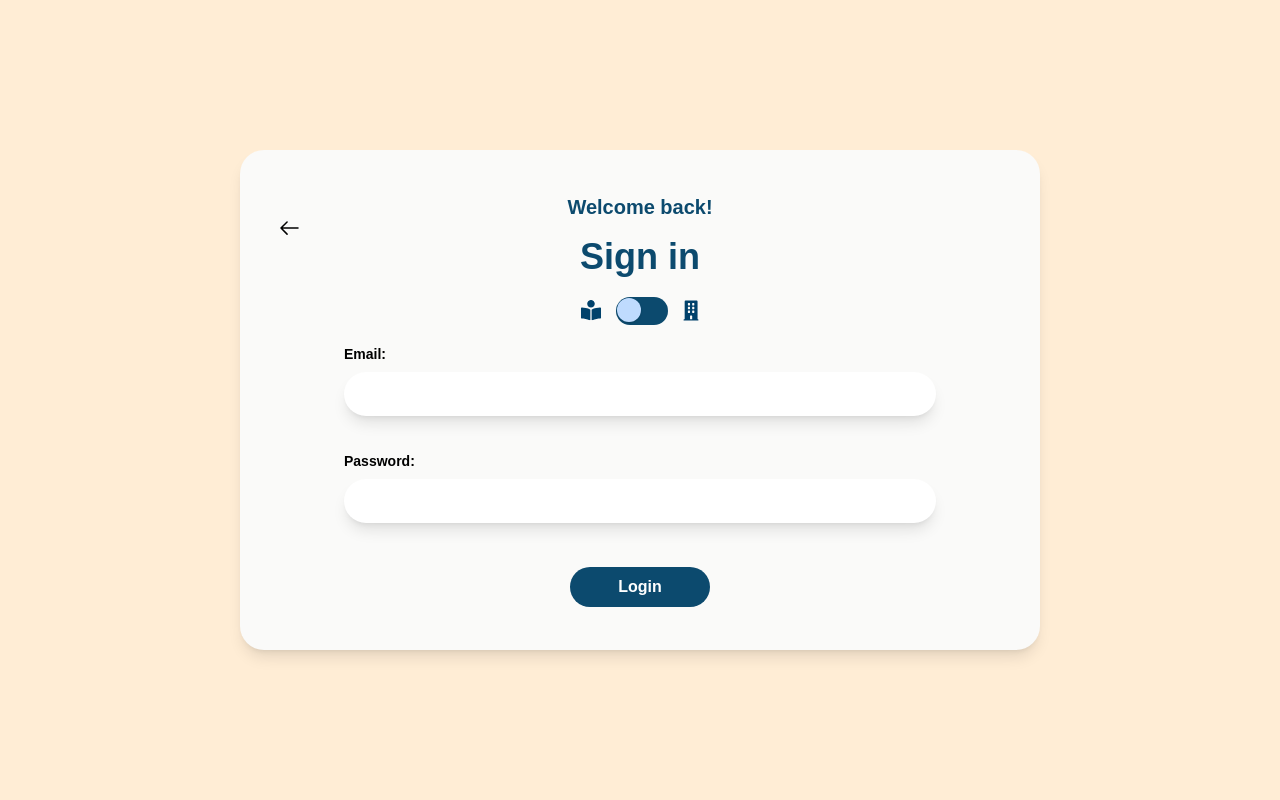
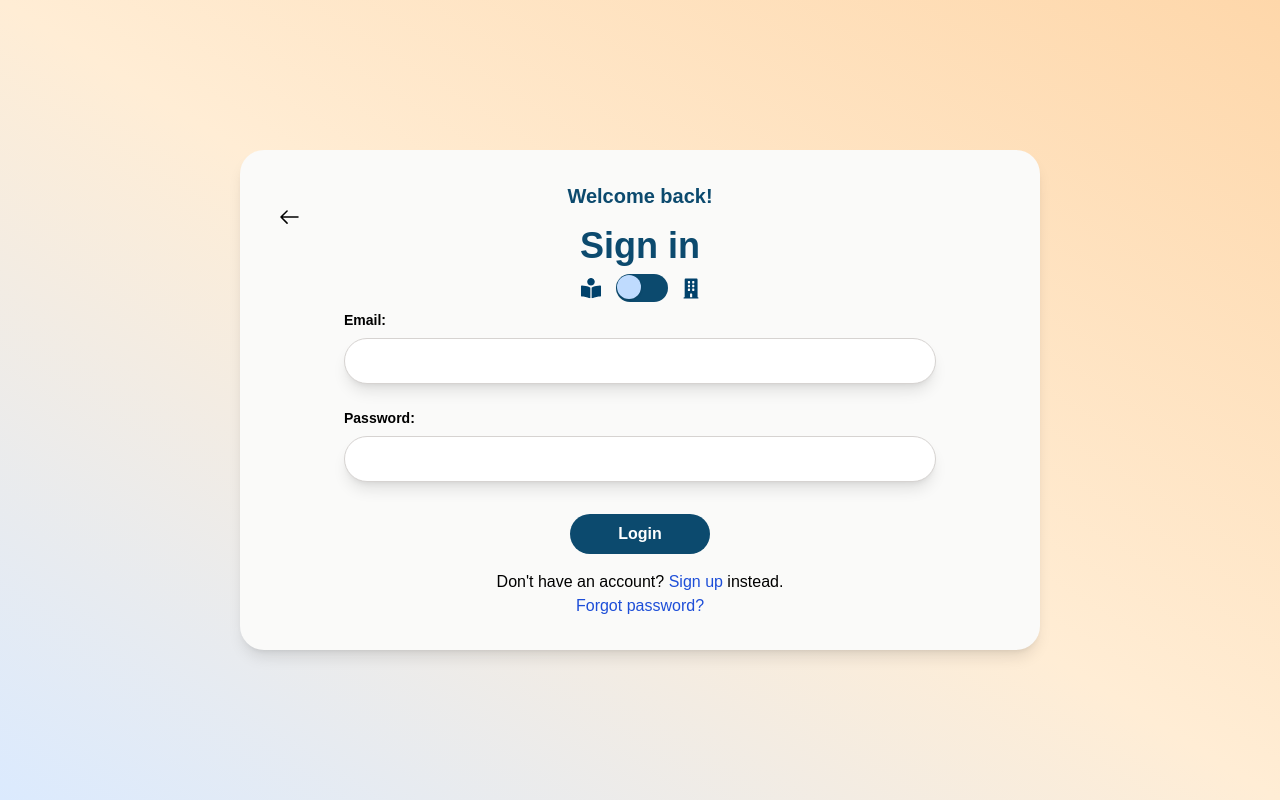
Before and after one commit to tristanbecnel87/locol-app, a Next.js app: page /signIn in a window 1280 px wide. Built offline with nearby package versions, Linux system fonts and the light colour scheme; what aws-amplify would draw is missing.

Commit message:
basically finished sign in

```diff
--- a/app/(auth)/signIn/page.js
+++ b/app/(auth)/signIn/page.js
@@ -9,6 +9,7 @@ import config from "app/aws-exports";
 import { useRouter } from "next/navigation";
 import { useUserContext } from "@/components/Context";
 import { Router } from "next/router";
+import Link from "next/link";
 Amplify.configure(config);
 
 
@@ -44,9 +45,14 @@ const Login = () => {
     }
   }
 
+  const handleForgotPassword = () => {
+    // TODO: Implement forgot password
+    console.log("Forgot Password Clicked");
+  }
+
   return (
-    <div className="flex h-screen w-screen justify-center items-center m-0 p-0 bg-orange-100">
-      <div className="w-[800px] h-[500px] min-h-min min-w-min bg-stone-50 p-6 rounded-3xl shadow-lg flex flex-col justify-evenly">
+    <div className="flex h-screen w-screen justify-center items-center m-0 p-0 bg-gradient-to-tr from-blue-100 via-orange-100 to-orange-200">
+      <div className="w-[800px] h-[500px] min-h-min min-w-min bg-stone-50 p-6 rounded-3xl shadow-lg flex flex-col justify-evenly ">
         <div>
           <div className="text-center">
             <h1 className=" text-xl text-sky-900 font-bold">Welcome back!</h1>
@@ -89,15 +95,13 @@ const Login = () => {
         </div>
         <div className="mb-4 mx-20">
           <label for="input-label" class="block text-sm font-semibold mb-2 text-black dark:text-white">Email:</label>
-          <input type="email" id="input-label" class="py-3 px-4 block w-full border-gray-500  ring-neutral-500 rounded-full
-            text-sm shadow-lg"
+          <input type="email" class="py-3 px-4 block w-full border border-stone-300 rounded-full text-sm shadow-lg"
             value={email} onChange={(e) => setEmail(e.target.value)}
           />
         </div>
         <div className="mb-6 mx-20">
           <label for="input-label" class="block text-sm font-semibold mb-2 text-black dark:text-white">Password:</label>
-          <input type={showPassword ? "text" : "password"} id="input-label" class="py-3 px-4 block w-full border-gray-200 rounded-full
-            text-sm ring-blue-500 dark:bg-slate-900 dark:border-gray-700 dark:text-gray-400 shadow-lg"
+          <input type={showPassword ? "text" : "password"} class="py-3 px-4 block w-full border border-stone-300 rounded-full text-sm shadow-lg"
             value={password} onChange={(e) => setPassword(e.target.value)}
           />
         </div>
@@ -106,8 +110,10 @@ const Login = () => {
             className="bg-sky-900 text-white rounded-full py-2 px-4 hover:bg-sky-700 transition duration-300"
             onClick={handleSignIn}
           >
-            <p className=" mx-8 font-semibold">Login</p>
+            <h2 className=" mx-8 font-semibold">Login</h2>
           </button>
+          <p className="pt-4">Don't have an account? <Link className=" text-blue-700"  href="/signUp">Sign up</Link> instead.</p>
+          <div className=" text-blue-700 cursor-pointer" onClick={handleForgotPassword}>Forgot password?</div>
         </div>
       </div>
     </div>
```
Also changed, not shown: 7 other files (tests, documents, lock files or other folders).
